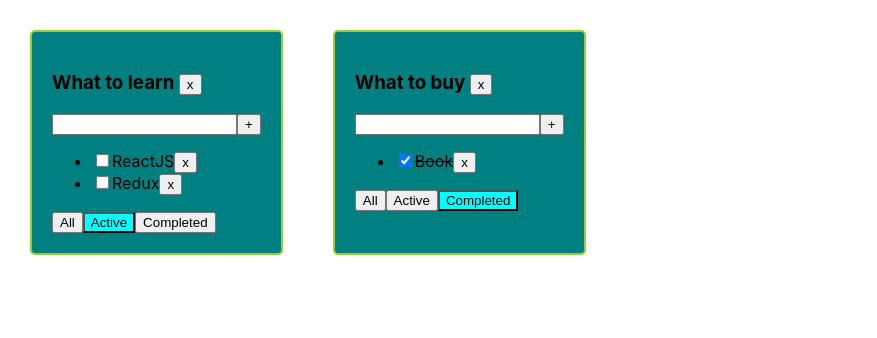
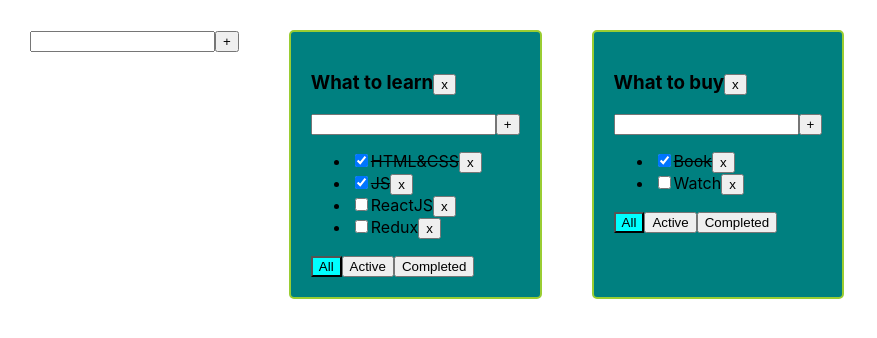
Before and after one commit to springevidence/it-kamasutra, a React (Create React App) app: page / in a window 1280 px wide. Shown: the top 338 px of the page, without its empty margins (0-877 px from the left). Built offline with nearby package versions, Linux system fonts and the light colour scheme.

Commit message:
added AddItemForm and EditableSpan components

```diff
--- a/src/App.tsx
+++ b/src/App.tsx
@@ -1,8 +1,9 @@
 import React from 'react';
 import './App.css';
-import TodoList, {taskType} from "./TodoList";
+import TodoList, {taskType} from "./components/TodoList";
 import {useState} from "react";
 import {v1} from "uuid";
+import AddItemForm from "./components/AddItemForm";
 
 export type FilterValuesType = "all" | "active" | "completed"
 type TodoListType = {
@@ -13,24 +14,17 @@ type TodoListType = {
 type TasksStateType = {
     [key: string]: Array<taskType>
 }
+
 function App() {
-    // const [tasks, setTasks,] = useState<taskType[]>(
-    //     [{id: v1(), title: "HTML, CSS", isDone: true},
-    //         {id: v1(), title: "JS", isDone: true},
-    //         {id: v1(), title: "React", isDone: false},
-    //         {id: v1(), title: "Redux", isDone: false},
-    //         {id: v1(), title: "Angular", isDone: false},
-    //         {id: v1(), title: "Vue", isDone: false},
-    //     ])
     let todolistID1 = v1()
     let todolistID2 = v1()
 
     const [todoLists, setTodoLists] = useState<Array<TodoListType>>([
-        {id: todolistID1, title: "What to learn", filter: "active"},
-        {id: todolistID2, title: "What to buy", filter: "completed"}
+        {id: todolistID1, title: "What to learn", filter: "all"},
+        {id: todolistID2, title: "What to buy", filter: "all"}
     ])
 
-    let [tasks, setTasks] = useState({
+    let [tasks, setTasks] = useState<TasksStateType>({
         [todolistID1]: [
             {id: v1(), title: 'HTML&CSS', isDone: true},
             {id: v1(), title: 'JS', isDone: true},
@@ -43,45 +37,38 @@ function App() {
             {id: v1(), title: 'Watch', isDone: false},
         ]
     })
-
     const changeFilter = (filter: FilterValuesType, todolistId: string) => {
-        let todolist = todoLists.find(tl => tl.id === todolistId)
-        if (todolist) {
-            todolist.filter = filter
-            setTodoLists([...todoLists])
-        }
+        setTodoLists(todoLists.map(t => t.id === todolistId ? {...t, filter: filter} : t))
     }
     const removeTask = (taskId: string, todolistId: string) => {
-        let todolistTasks = tasks[todolistId]
-        tasks[todolistId] = todolistTasks.filter((task) => task.id !== taskId)
-        setTasks({...tasks})
+        setTasks({...tasks, [todolistId]: tasks[todolistId].filter(t => t.id !== taskId)})
     }
-
-
     const addTasks = (title: string, todolistId: string) => {
-        let task = {id: v1(), title: title, isDone: false}
-        let todolistTasks = tasks[todolistId]
-        tasks[todolistId] = [task, ...todolistTasks]
-        setTasks({...tasks});
+        let newTask = {id: v1(), title: title, isDone: false}
+        setTasks({...tasks, [todolistId]: [newTask, ...tasks[todolistId]]})
     }
-
     function changeTaskStatus(taskId: string, isDone: boolean, todolistId: string) {
-        let todolistTasks = tasks[todolistId]
-        let task = todolistTasks.find(t => t.id === taskId)
-        if (task) {
-            task.isDone = isDone;
-        }
-        setTasks({...tasks})
+        setTasks({...tasks, [todolistId]: tasks[todolistId].map(t => t.id === taskId ? {...t, isDone: isDone} : t)})
     }
-
-    function removeTodolist(id: string) {
-        setTodoLists(todoLists.filter(t => t.id !== id))
-        delete tasks[id]
-        setTasks({...tasks})
+    function removeTodolist(todolistId: string) {
+        setTodoLists(todoLists.filter(t => t.id !== todolistId))
+    }
+    const addTodoList = (newTitle: string) => {
+        const todolistId = v1()
+        const newToDo: TodoListType = {id: todolistId, title: newTitle, filter: "all"}
+        setTodoLists([newToDo, ...todoLists])
+        setTasks({...tasks, [todolistId]: []})
+    }
+    const updateTask = (todolistId: string, taskId: string, updateTitle: string) => {
+        setTasks({...tasks, [todolistId]: tasks[todolistId].map(t => t.id === taskId ? {...t, title: updateTitle} : t)})
+    }
+    const updateTodolistTitle = (todolistId: string, updateTitle: string) => {
+        setTodoLists(todoLists.map(t => t.id === todolistId ? {...t, title: updateTitle}: t))
     }
 
     return (
         <div className="App">
+            <AddItemForm callback={addTodoList}/>
             {
                 todoLists.map(todolist => {
                     let allTodoListTasks = tasks[todolist.id]
@@ -94,19 +81,6 @@ function App() {
                         tasksForTodoList = allTodoListTasks.filter(t => t.isDone)
                     }
 
-                    // let allTodoListTasks = tasks[todolist.id]
-                    // const getFilteredTasks = (tasks: Array<taskType>, filter: FilterValuesType): Array<taskType> => {
-                    //     switch (todolist.filter) {
-                    //         case "active":
-                    //             return allTodoListTasks.filter(t => !t.isDone)
-                    //         case "completed":
-                    //             return allTodoListTasks.filter(t => t.isDone)
-                    //         default:
-                    //             return tasks
-                    //     }
-                    // }
-                    // const filteredTasks: Array<taskType> = getFilteredTasks(tasks[todolist.id], todolist.filter)
-
                     return <TodoList
                         key={todolist.id}
                         id={todolist.id}
@@ -118,6 +92,8 @@ function App() {
                         changeTaskStatus={changeTaskStatus}
                         filter={todolist.filter}
                         removeTodolist={removeTodolist}
+                        updateTask={updateTask}
+                        updateTodolistTitle={updateTodolistTitle}
                     />
                 })
             }
--- /dev/null
+++ b/src/components/AddItemForm.tsx
@@ -0,0 +1,38 @@
+import React, {ChangeEvent, KeyboardEvent, useState} from 'react';
+
+type PropsType = {
+    callback: (title: string) => void
+}
+const AddItemForm = (props: PropsType) => {
+    let [inputTitle, setInputTitle] = useState('')
+    let [error, setError] = useState<string | null>(null);
+    const addTask = () => {
+        if (inputTitle.trim() !== "") {
+            props.callback(inputTitle)
+            setInputTitle('')
+        } else {
+            setError("Field is required")
+        }
+    }
+    const onChangeHandler = (e: ChangeEvent<HTMLInputElement>) => {
+        setInputTitle(e.currentTarget.value)
+    }
+    const onKeyDownHandler = (event: KeyboardEvent<HTMLInputElement>) => {
+        setError(null);
+        if (event.key === "Enter") {
+            addTask()
+        }
+    }
+    return (
+        <div>
+            <input value={inputTitle}
+                   onChange={onChangeHandler}
+                   onKeyDown={onKeyDownHandler}
+                   className= {error ? "error" : ""}/>
+            <button onClick={addTask}>+</button>
+            {error && <div className="error-message">{error}</div>}
+        </div>
+    );
+};
+
+export default AddItemForm;
--- /dev/null
+++ b/src/components/EditableSpan.tsx
@@ -0,0 +1,36 @@
+import React, {ChangeEvent, KeyboardEvent, useState} from 'react';
+import {Simulate} from "react-dom/test-utils";
+import input = Simulate.input;
+
+type PropsType = {
+    oldTitle: string
+    callback: (updateTitle: string) => void
+}
+const EditableSpan = (props: PropsType) => {
+    const [edit, setEdit] = useState(false)
+    const editHandler = () => {
+        if (edit) {
+            addTaskHandler()
+        }
+        setEdit(!edit)
+    }
+    const [updateTitle, setUpdateTitle] = useState(props.oldTitle)
+    const onChangeHandler = (e: ChangeEvent<HTMLInputElement>) => {
+        setUpdateTitle(e.currentTarget.value)
+    }
+    const addTaskHandler = () => {
+        props.callback(updateTitle)
+    }
+    const onKeyDownHandler = (event: KeyboardEvent<HTMLInputElement>) => {
+        if (event.key === "Enter") {
+            editHandler()
+        }
+    }
+    return (
+        edit
+            ? <input onChange={onChangeHandler} value={updateTitle} onBlur={editHandler} onKeyDown={onKeyDownHandler} autoFocus/>
+            : <span onDoubleClick={editHandler}>{props.oldTitle}</span>
+    );
+};
+
+export default EditableSpan;
--- a/src/TodoList.tsx
+++ b/src/components/TodoList.tsx
@@ -1,5 +1,7 @@
-import React, {FC, useState, KeyboardEvent, ChangeEvent} from 'react';
-import {FilterValuesType} from "./App";
+import React, {FC, ChangeEvent} from 'react';
+import {FilterValuesType} from "../App";
+import AddItemForm from "./AddItemForm";
+import EditableSpan from "./EditableSpan";
 
 type TodoListPropsType = {
     title: string,
@@ -11,59 +13,46 @@ type TodoListPropsType = {
     filter: FilterValuesType
     id: string
     removeTodolist: (id: string) => void
+    updateTask: (todolistId: string, taskId: string, updateTitle: string) => void
+    updateTodolistTitle: (todolistId: string,updateTitle: string) => void
 }
 export type taskType = {
     id: string
     title: string
     isDone: boolean
 }
-const TodoList: FC<TodoListPropsType> = ({tasks, title, removeTask, changeFilter, addTasks, changeTaskStatus, filter,id, removeTodolist}) => {
+const TodoList: FC<TodoListPropsType> = ({tasks, title, removeTask, changeFilter, addTasks, changeTaskStatus, filter,id, removeTodolist, updateTask, updateTodolistTitle}) => {
     const taskJSX: Array<JSX.Element> = tasks.map((task) => {
         const onClickHandler = () => removeTask(task.id, id)
         const onChangeHandler = (e: ChangeEvent<HTMLInputElement>) => changeTaskStatus(task.id, e.currentTarget.checked, id)
         return (
             <li className={task.isDone ? "is-done" : ""} key={task.id}>
                 <input type="checkbox" checked={task.isDone} onChange={onChangeHandler}/>
-                <span>{task.title}</span>
+                <EditableSpan oldTitle={task.title} callback={(updateTitle)=> updateTaskHandler(task.id, updateTitle)}/>
                 <button onClick={onClickHandler}>x</button>
             </li>
         )
     })
-    let [inputTitle, setInputTitle] = useState('')
-    let [error, setError] = useState<string | null>(null);
-    const addTask = () => {
-        if (inputTitle.trim() !== "") {
-            addTasks(inputTitle, id)
-            setInputTitle('')
-        } else {
-            setError("Field is required")
-        }
-    }
-    const onChangeHandler = (e: ChangeEvent<HTMLInputElement>) => {
-        setInputTitle(e.currentTarget.value)
-    }
-    const onKeyDownHandler = (event: KeyboardEvent<HTMLInputElement>) => {
-        setError(null);
-        if (event.key === "Enter") {
-            addTask()
-        }
-    }
     const onAllClickHandler = () => changeFilter('all', id)
     const onActiveClickHandler = () => changeFilter('active', id)
     const onCompletedClickHandler = () => changeFilter('completed', id)
     const removeTodolistHandler = () => removeTodolist(id)
-
+    const addTaskHandler = (title: string) => {
+        addTasks(title, id)
+    }
+    const updateTaskHandler = (tID: string, updateTitle: string) => {
+        updateTask(id, tID, updateTitle);
+    }
+    const updateTodolistTitleHandler = (id: string, updateTitle: string) => {
+        updateTodolistTitle(id, updateTitle);
+    }
     return (
         <div className="todolist">
-            <h3>{title} <button onClick={removeTodolistHandler}>x</button></h3>
-            <div>
-                <input value={inputTitle}
-                       onChange={onChangeHandler}
-                       onKeyDown={onKeyDownHandler}
-                       className= {error ? "error" : ""}/>
-                <button onClick={addTask}>+</button>
-                {error && <div className="error-message">{error}</div>}
-            </div>
+            <h3>
+                <EditableSpan oldTitle={title} callback={(updateTitle)=> updateTodolistTitleHandler(id, updateTitle)}/>
+                <button onClick={removeTodolistHandler}>x</button>
+            </h3>
+            <AddItemForm callback={addTaskHandler}/>
             <ul>
                 {taskJSX}
             </ul>
```
